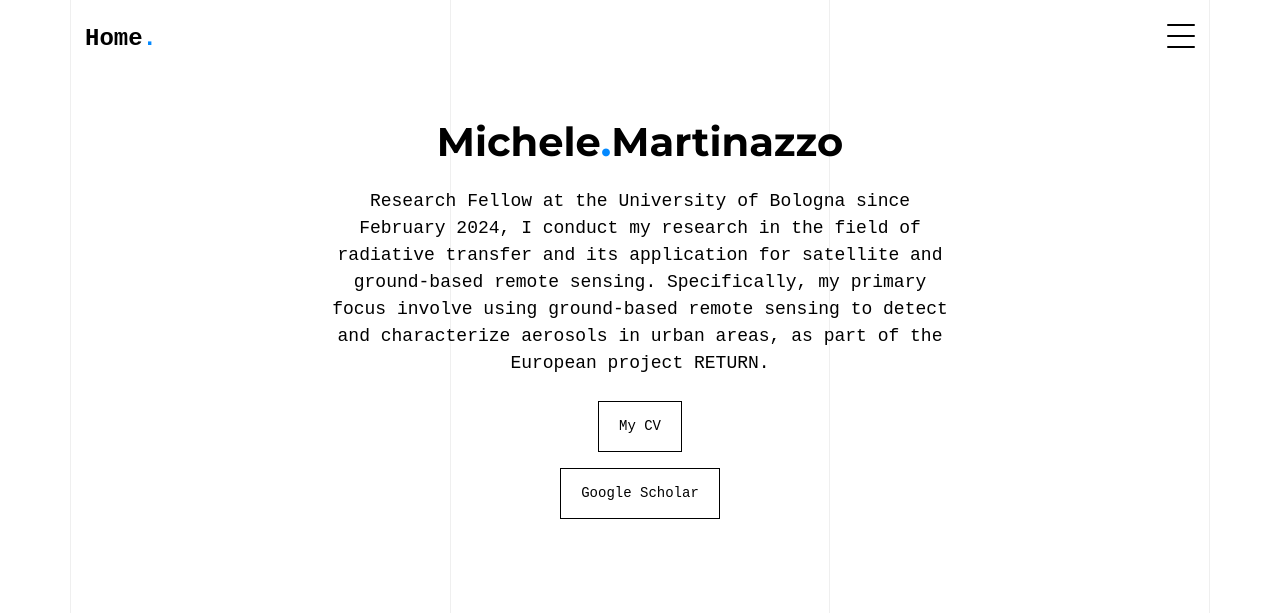
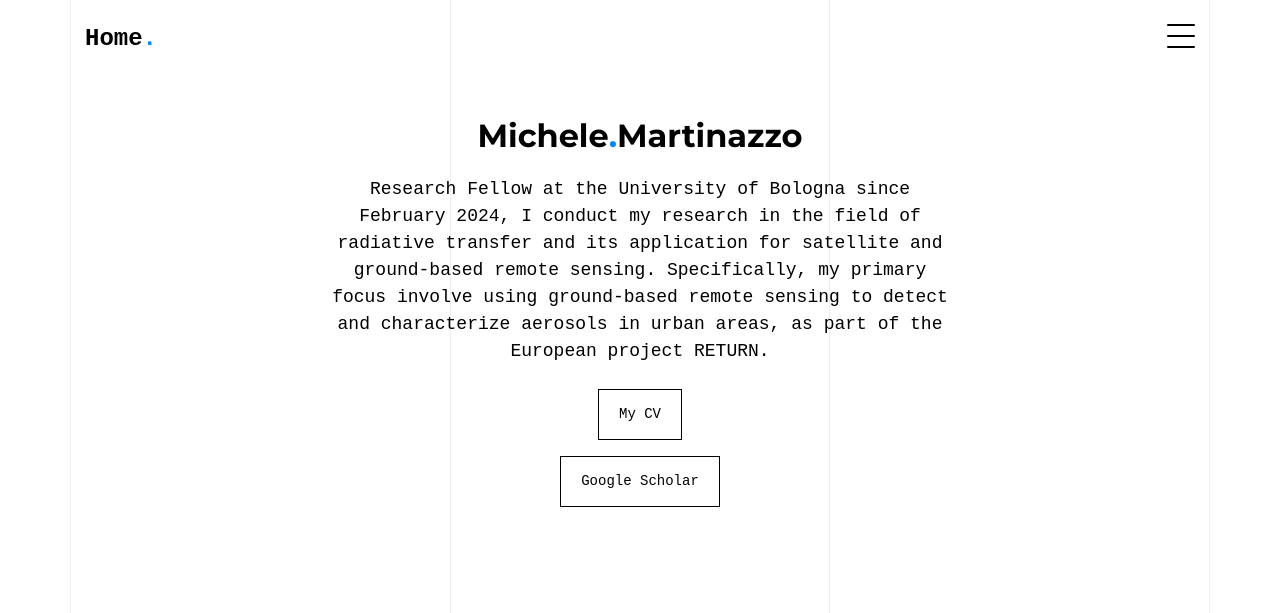
Before and after one commit to Michele231/Michele231.github.io, a plain HTML site: page index.html in a window 1280 px wide. Shown: the top 613 px of the page. Drawn offline with Linux system fonts and the light colour scheme; a web font is replaced by a local one.

Commit message:
Update style.css

```diff
--- a/css/style.css
+++ b/css/style.css
@@ -623,7 +623,7 @@ h1, .h1, h2, .h2, h3, .h3, h4, .h4 {
     .untree_co-section .heading strong, .untree_co-section .subheading strong {
       font-weight: 700; }
   .untree_co-section .heading {
-    font-size: 40px; }
+    font-size: 32px; }
   .untree_co-section .subheading {
     font-size: 18px;
     font-family: "PT Mono", monospace; }
```
